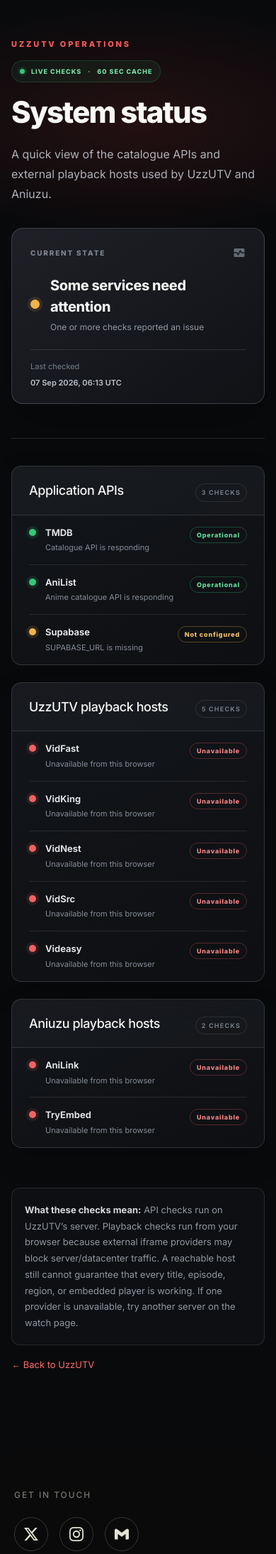
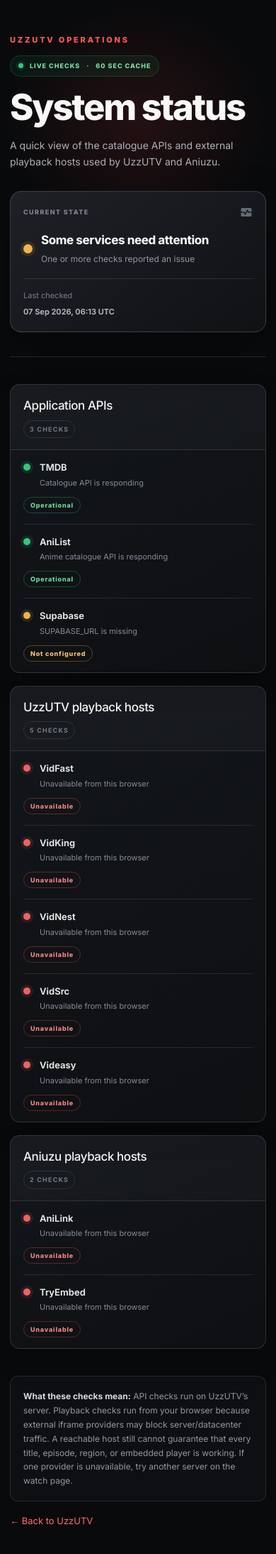
Before and after one commit to ujjwaluzu/uzzutv, a Django app: page /status/ in a window 390 px wide; the page is wider, and only the part inside the window is pictured. Shown: the part 59-2248 px from the top of that part at 71% size. Run offline with Django 4.2, Linux system fonts and the light colour scheme; data that the repository does not hold is empty; some libraries are stand-ins or nearby versions; some web fonts are replaced.

Commit message:
status page responsive, readme and faq update

```diff
--- a/uzzutv/templates/uzzutv/status.html
+++ b/uzzutv/templates/uzzutv/status.html
@@ -92,6 +92,61 @@ body:has(.status-page){background:#090a0c!important}
   .status-page{padding-top:54px}.status-hero-grid{grid-template-columns:1fr;gap:34px}.status-summary{min-height:0}.status-groups{margin-top:38px}
 }
 @media(max-width:430px){.status-kicker-row{align-items:flex-start;flex-direction:column;gap:14px}.status-live-pill{font-size:9px}.status-summary-footer{align-items:flex-start;flex-direction:column;gap:6px}}
+
+/* Viewport safeguards: keep every status card readable without horizontal scrolling. */
+.status-page,
+.status-page *{box-sizing:border-box}
+.status-page{width:100%;padding-left:clamp(14px,3.4vw,36px);padding-right:clamp(14px,3.4vw,36px);overflow:hidden}
+.status-page::before{width:min(780px,100vw);max-width:100%}
+.status-kicker-row{flex-wrap:wrap}
+.status-live-pill{max-width:100%;white-space:normal}
+.status-hero-grid{grid-template-columns:minmax(0,1.08fr) minmax(0,.92fr);gap:clamp(28px,5vw,64px)}
+.status-summary,
+.status-group,
+.status-row,
+.status-row-main,
+.status-summary-copy{min-width:0}
+.status-row-main{flex:1 1 auto}
+.status-row-main > div{min-width:0}
+.status-row-main small,
+.status-note,
+.status-summary-copy small{overflow-wrap:anywhere}
+.status-badge{flex:0 0 auto;max-width:100%;overflow-wrap:anywhere;text-align:center}
+.status-summary-footer{min-width:0}
+.status-summary-footer strong{min-width:0;overflow-wrap:anywhere;text-align:right}
+
+@media(max-width:880px){
+  .status-hero-grid{grid-template-columns:1fr;gap:30px}
+  .status-groups{grid-template-columns:1fr;gap:18px;margin-top:38px}
+}
+
+@media(max-width:560px){
+  .status-page{padding-top:48px;padding-bottom:64px}
+  .status-hero{padding-bottom:34px}
+  .status-kicker-row{align-items:flex-start;flex-direction:column;gap:13px;margin-bottom:20px}
+  .status-live-pill{align-self:flex-start;font-size:9px;line-height:1.35}
+  .status-page h1{font-size:clamp(40px,13vw,58px);letter-spacing:-2.2px}
+  .status-lead{font-size:14px;line-height:1.65;margin-top:18px}
+  .status-summary{display:flex;min-height:0;padding:20px 18px;gap:18px}
+  .status-summary-heading{font-size:9px;letter-spacing:1.4px}
+  .status-summary-copy{gap:12px}
+  .status-summary-copy strong{font-size:17px}
+  .status-summary-footer{align-items:flex-start;flex-direction:column;gap:6px}
+  .status-summary-footer strong{text-align:left}
+  .status-group-heading{align-items:flex-start;flex-direction:column;gap:10px;padding:19px 18px 16px}
+  .status-group h2{font-size:17px}
+  .status-list{padding:0 18px}
+  .status-row{align-items:flex-start;flex-direction:column;gap:10px;padding:15px 0}
+  .status-badge{align-self:flex-start}
+  .status-note{margin-top:38px;padding:18px;font-size:12px;line-height:1.65}
+}
+
+@media(max-width:340px){
+  .status-page{padding-left:12px;padding-right:12px}
+  .status-list{padding-left:14px;padding-right:14px}
+  .status-group-heading{padding-left:14px;padding-right:14px}
+  .status-summary{padding-left:15px;padding-right:15px}
+}
 </style>
 
 <main class="status-page">
--- a/uzzutv/views.py
+++ b/uzzutv/views.py
@@ -1810,6 +1810,10 @@ def _season_to_upper(season_lower):
 # ================================================================
 
 ANILIST_URL = "https://graphql.anilist.co"
+ANILIST_MIN_INTERVAL_SECONDS = float(os.getenv("ANILIST_MIN_INTERVAL_SECONDS", "2.1"))
+ANILIST_BACKOFF_CACHE_KEY = "anilist_api_backoff_until"
+ANILIST_RATE_LOCK_CACHE_KEY = "anilist_api_rate_lock"
+ANILIST_NEXT_REQUEST_CACHE_KEY = "anilist_api_next_request_at"
 
 _anilist_session = None
 
@@ -1821,11 +1825,40 @@ def _get_anilist_session():
     return _anilist_session
 
 
+def _wait_for_anilist_slot():
+    """Space requests across Django workers using the shared cache."""
+    while True:
+        if cache.add(ANILIST_RATE_LOCK_CACHE_KEY, True, 15):
+            try:
+                now = time.time()
+                next_request_at = cache.get(ANILIST_NEXT_REQUEST_CACHE_KEY) or 0.0
+                wait_for = max(0.0, next_request_at - now)
+                cache.set(
+                    ANILIST_NEXT_REQUEST_CACHE_KEY,
+                    max(now, next_request_at) + ANILIST_MIN_INTERVAL_SECONDS,
+                    300,
+                )
+            finally:
+                cache.delete(ANILIST_RATE_LOCK_CACHE_KEY)
+
+            if wait_for:
+                time.sleep(wait_for)
+            return
+
+        time.sleep(0.05)
+
+
 def anilist_query(query, variables=None, retries=2):
     """Execute a GraphQL query against the AniList API with retry."""
+    backoff_until = cache.get(ANILIST_BACKOFF_CACHE_KEY)
+    if backoff_until and backoff_until > time.time():
+        logger.info("Skipping AniList request during API backoff")
+        return None
+
     session = _get_anilist_session()
     for attempt in range(retries + 1):
         try:
+            _wait_for_anilist_slot()
             resp = session.post(
                 ANILIST_URL,
                 json={"query": query, "variables": variables or {}},
@@ -1837,9 +1870,21 @@ def anilist_query(query, variables=None, retries=2):
                 timeout=15,
             )
             if resp.status_code == 429:
-                logger.warning("AniList rate limit on attempt %s", attempt + 1)
-                time.sleep(1 * (attempt + 1))
-                continue
+                retry_after = resp.headers.get("Retry-After", "60")
+                try:
+                    retry_after = max(15, min(int(retry_after), 300))
+                except (TypeError, ValueError):
+                    retry_after = 60
+                cache.set(ANILIST_BACKOFF_CACHE_KEY, time.time() + retry_after, retry_after)
+                logger.warning("AniList rate limit; backing off for %s seconds", retry_after)
+                return None
+            if resp.status_code == 403:
+                # AniList documents 403 as its API-disabled response. Avoid
+                # retrying every page request while that condition is active.
+                backoff_seconds = 300
+                cache.set(ANILIST_BACKOFF_CACHE_KEY, time.time() + backoff_seconds, backoff_seconds)
+                logger.warning("AniList API unavailable; backing off for %s seconds", backoff_seconds)
+                return None
             if resp.status_code != 200:
                 logger.warning("AniList returned HTTP %s: %s", resp.status_code, resp.text[:300])
                 return None
```
Also changed, not shown: uzzutv/templates/uzzutv/faq.html (+5 -4 lines), README.md.
